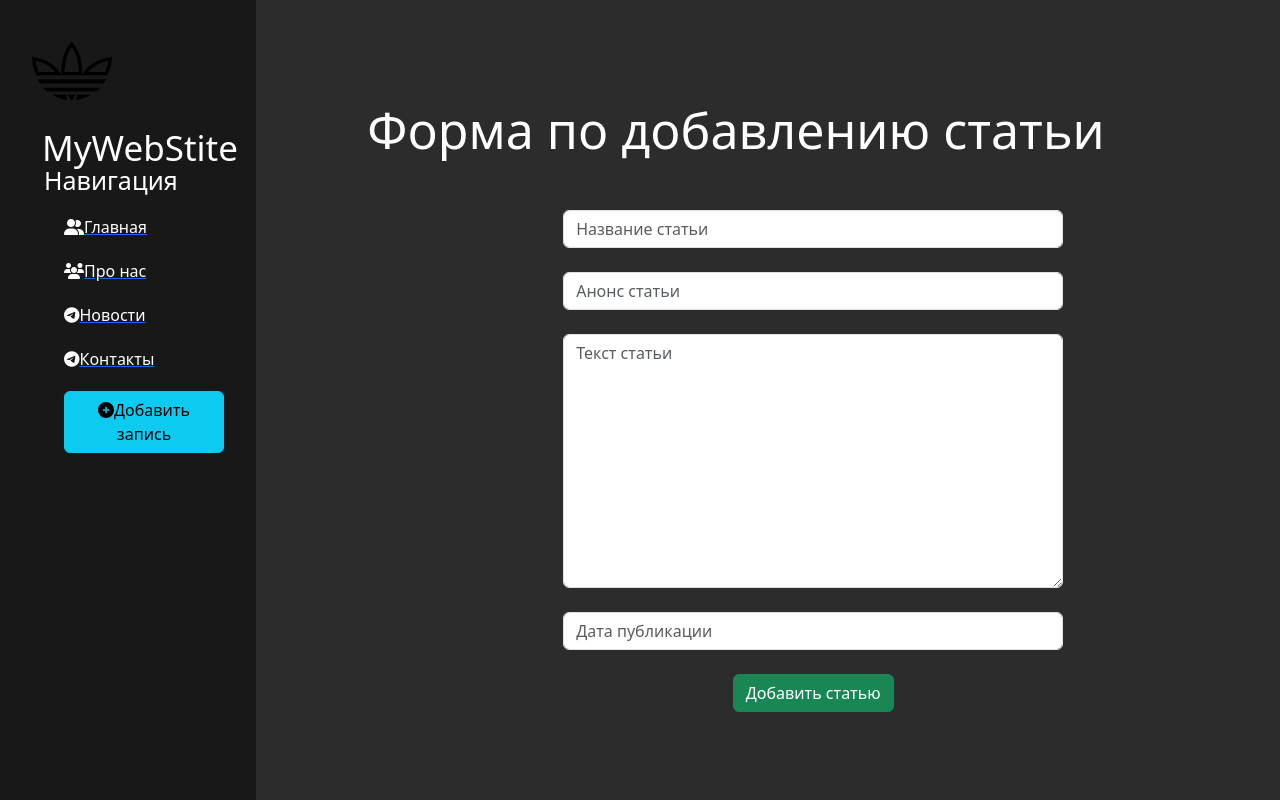
After one commit to Albert-Sh-Rep/first_rep_website1, a Django app: page /news/create in a window 1280 px wide. The commit adds this page. Run offline with Django 5.2, Linux system fonts and the light colour scheme; some libraries are stand-ins or nearby versions.

Commit message:
Урок #9 - Форма для добавления записей в БД

```diff
--- a/AsutpWebsite/MyWebSite/main/static/main/css/main.css
+++ b/AsutpWebsite/MyWebSite/main/static/main/css/main.css
@@ -53,3 +53,17 @@ main .features {
 
 main .features h1 {font-size: 50px;}
 main .features p {max-width: 400px;margin:20px auto}
+
+.alert-warning {
+    float: left;
+    clear: both;
+    width: 400px;
+    margin: 20px 34%;
+    text-align: left;
+}
+
+form {
+    margin-left: 32%;
+    width: 500px;
+    margin-top: 50px;
+}
--- a/AsutpWebsite/MyWebSite/main/templates/main/layout.html
+++ b/AsutpWebsite/MyWebSite/main/templates/main/layout.html
@@ -21,7 +21,7 @@
             <a href="/about"><li><i class="fa-solid fa-users"></i>Про нас</li></a>
             <a href="{% url 'news_home' %}"><li><i class="fa-brands fa-telegram"></i>Новости</li></a>
             <a href=""><li><i class="fa-brands fa-telegram"></i>Контакты</li></a>
-
+            <a href="{% url 'create' %}"><li><button class="btn btn-info"><i class="fas fa-plus-circle"></i>Добавить запись</button></li></a>
         </ul>
     </aside>
     <main>
--- /dev/null
+++ b/AsutpWebsite/MyWebSite/news/forms.py
@@ -0,0 +1,26 @@
+from .models import Articles
+from django.forms import ModelForm, TextInput, DateTimeInput, Textarea
+
+class ArticlesForm(ModelForm):
+    class Meta:
+        model = Articles
+        fields = ['title', 'anons', 'full_text', "date"]
+
+        widgets = {
+            "title": TextInput(attrs={
+                'class': 'form-control',
+                'placeholder': 'Название статьи'
+            }),
+            "anons": TextInput(attrs={
+                'class': 'form-control',
+                'placeholder': 'Анонс статьи'
+            }),
+            "date": DateTimeInput(attrs={
+                'class': 'form-control',
+                'placeholder': 'Дата публикации'
+            }),
+            "full_text": Textarea(attrs={
+                'class': 'form-control',
+                'placeholder': 'Текст статьи'
+            })
+        }
--- a/AsutpWebsite/MyWebSite/news/models.py
+++ b/AsutpWebsite/MyWebSite/news/models.py
@@ -1,8 +1,8 @@
 from django.db import models
 
 class Articles(models.Model):
-    title = models.CharField('Название',max_length=50, default='Пусто')
-    anons = models.CharField('Анонс',max_length=250, default='Пусто')
+    title = models.CharField('Название',  max_length=50)
+    anons = models.CharField('Анонс', max_length=250)
     full_text = models.TextField('Статья')
     date = models.DateTimeField('Дата публикации')
 
--- /dev/null
+++ b/AsutpWebsite/MyWebSite/news/templates/news/create.html
@@ -0,0 +1,19 @@
+{% extends 'main/layout.html' %}
+
+{% block title %}Форма по добавлению статьи{% endblock %}
+
+
+{% block content %}
+    <div class="features">
+        <h1>Форма по добавлению статьи</h1>
+        <form method="post">
+            {% csrf_token %}
+            {{ form.title }}<br>
+            {{ form.anons }}<br>
+            {{ form.full_text }}<br>
+            {{ form.date }}<br>
+            <span>{{ error }}</span>
+            <button class="btn btn-success" type="submit">Добавить статью</button>
+        </form>
+    </div>
+{% endblock %}
--- a/AsutpWebsite/MyWebSite/news/urls.py
+++ b/AsutpWebsite/MyWebSite/news/urls.py
@@ -1,5 +1,6 @@
 from django.urls import path
 from . import views
 urlpatterns = [
-    path('', views.news_home,name='news_home')
+    path('', views.news_home,name='news_home'),
+    path('create', views.create, name='create')
 ]
--- a/AsutpWebsite/MyWebSite/news/views.py
+++ b/AsutpWebsite/MyWebSite/news/views.py
@@ -1,7 +1,26 @@
-from django.shortcuts import render
+from django.shortcuts import render, redirect
 from .models import Articles
+from .forms import ArticlesForm
 
 
 def news_home(request):
     news = Articles.objects.order_by('-date')
     return render(request, 'news/news_home.html',{'news': news})
+
+def create(request):
+    error = ''
+    if request.method == "POST":
+        form = ArticlesForm(request.POST)
+        if form.is_valid():
+            form.save()
+            return redirect('/news')
+        else:
+            error = 'Форма была не верной'
+
+
+    form = ArticlesForm()
+    data = {
+        'form': form,
+        'error': error
+    }
+    return render(request, 'news/create.html',data)
```
Also changed, not shown: AsutpWebsite/MyWebSite/db.sqlite3.
